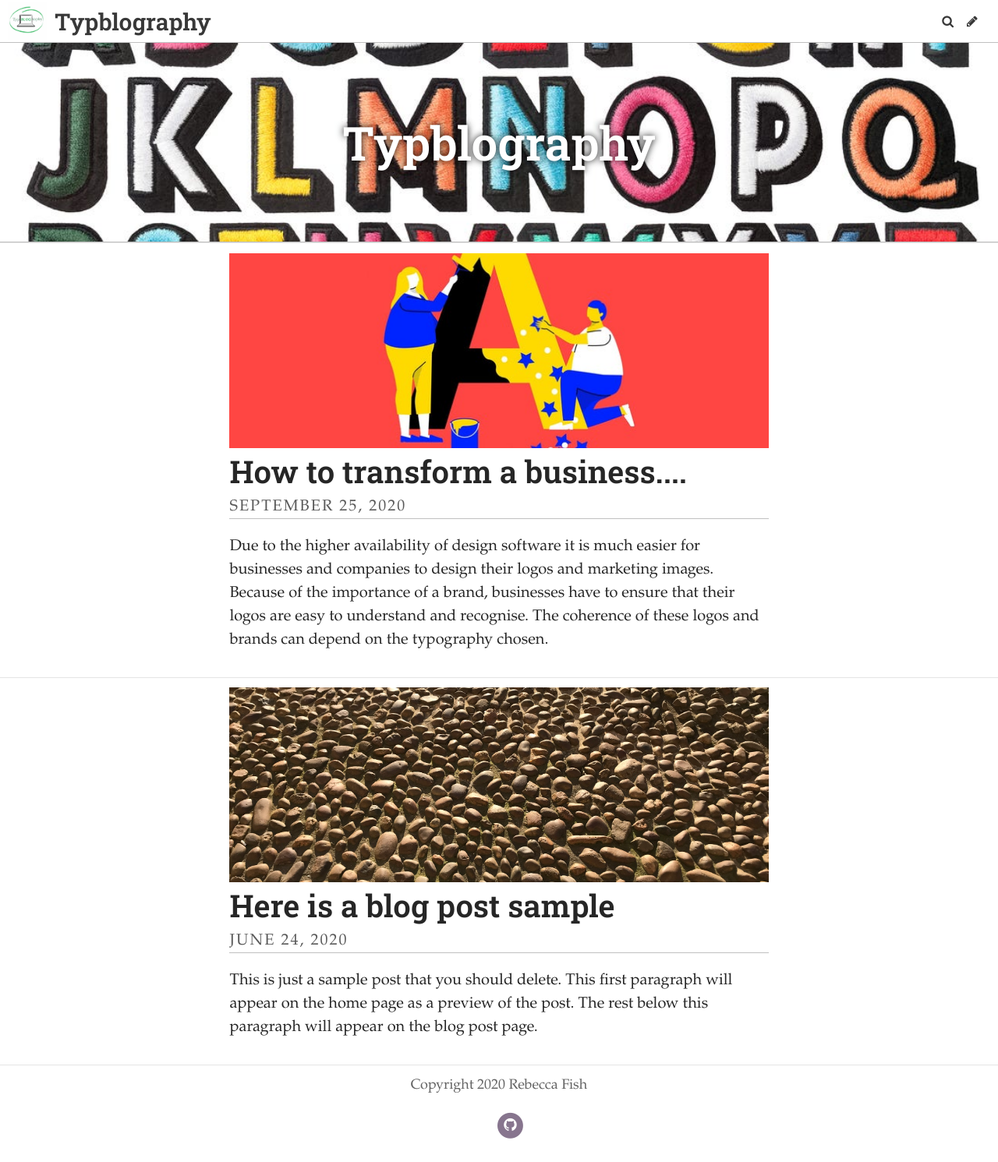
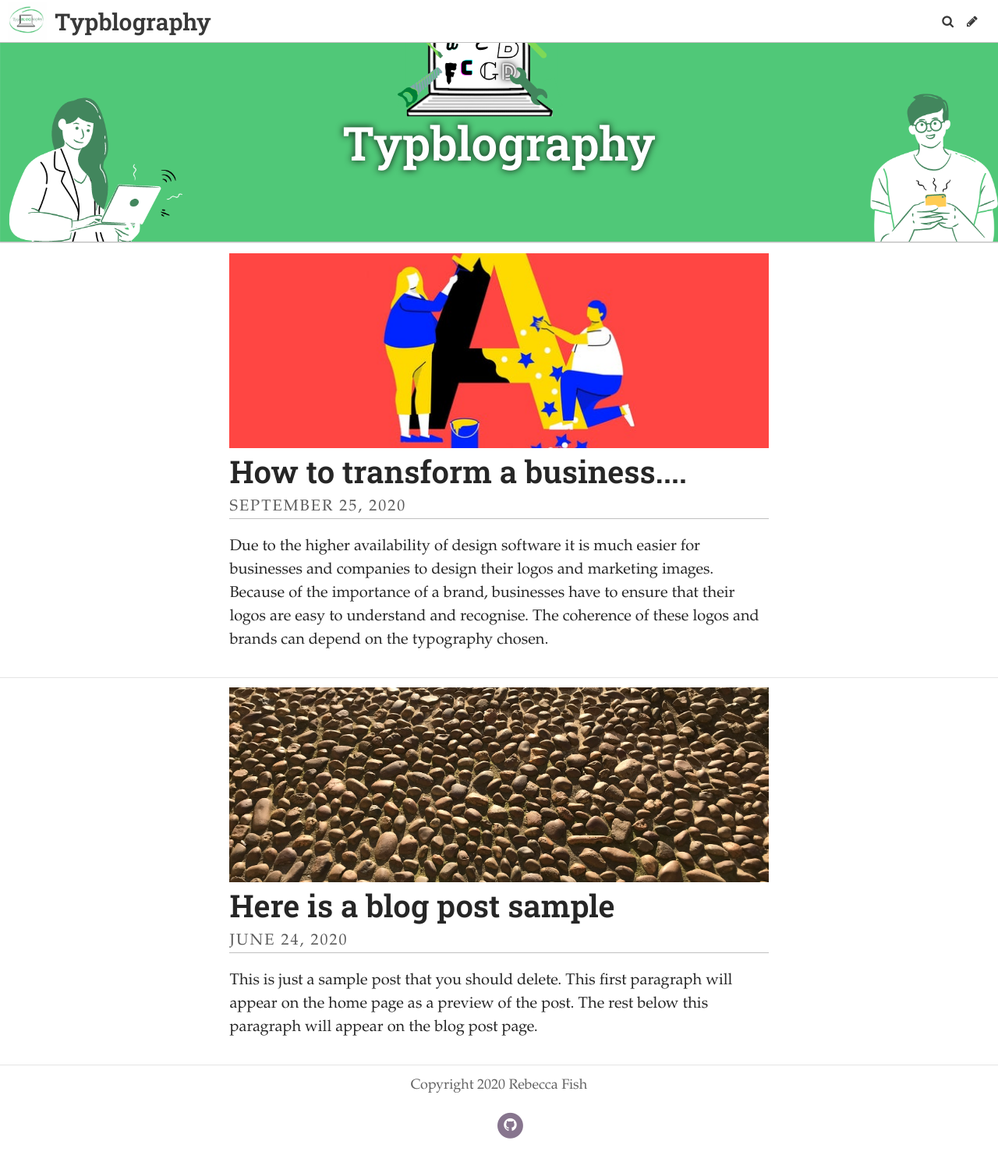
Before and after one commit to Beccy932/mybrookesblog, a Jekyll site: the page built from index.html, in a window 1280 px wide. Shown: the whole page at 78% size. Built offline with Jekyll 4.4.1, drawn with Linux system fonts in a browser that asks for light colours; some web fonts are replaced; the list of posts is cut into pages by our own code.

Commit message:
Update Settings “general”

```diff
--- a/_data/settings.yml
+++ b/_data/settings.yml
@@ -2,7 +2,7 @@ title: Typblography
 description: A website with a blog
 header_text: Typblography
 footer_text: Copyright 2020 Rebecca Fish
-header_feature_image: ../uploads/5db6fe26045a31180a56abd3.jpeg
+header_feature_image: ../uploads/green-nature-science-google-classroom-header.png
 bannerheight: 20vmax
 logo: ../uploads/blog.jpg
 favicon: /uploads/favicon.ico
```
Also changed, not shown: uploads/green-nature-science-google-classroom-header.png (added).
